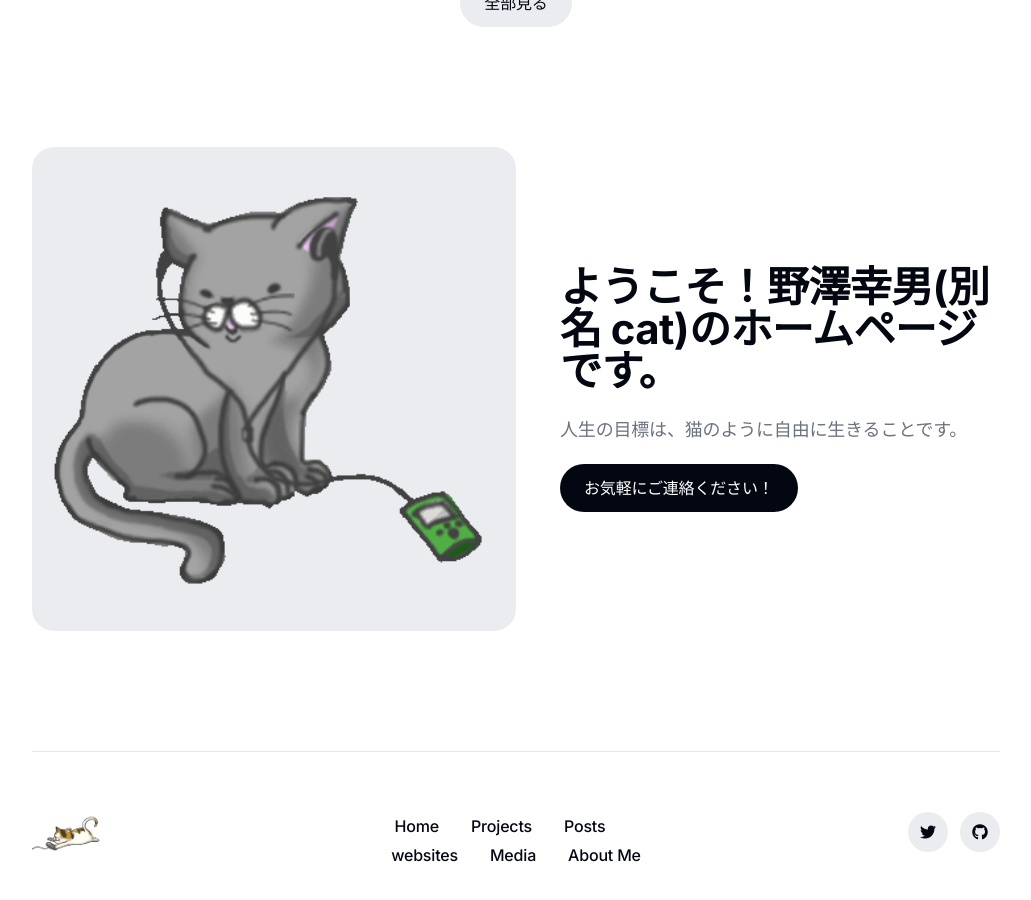
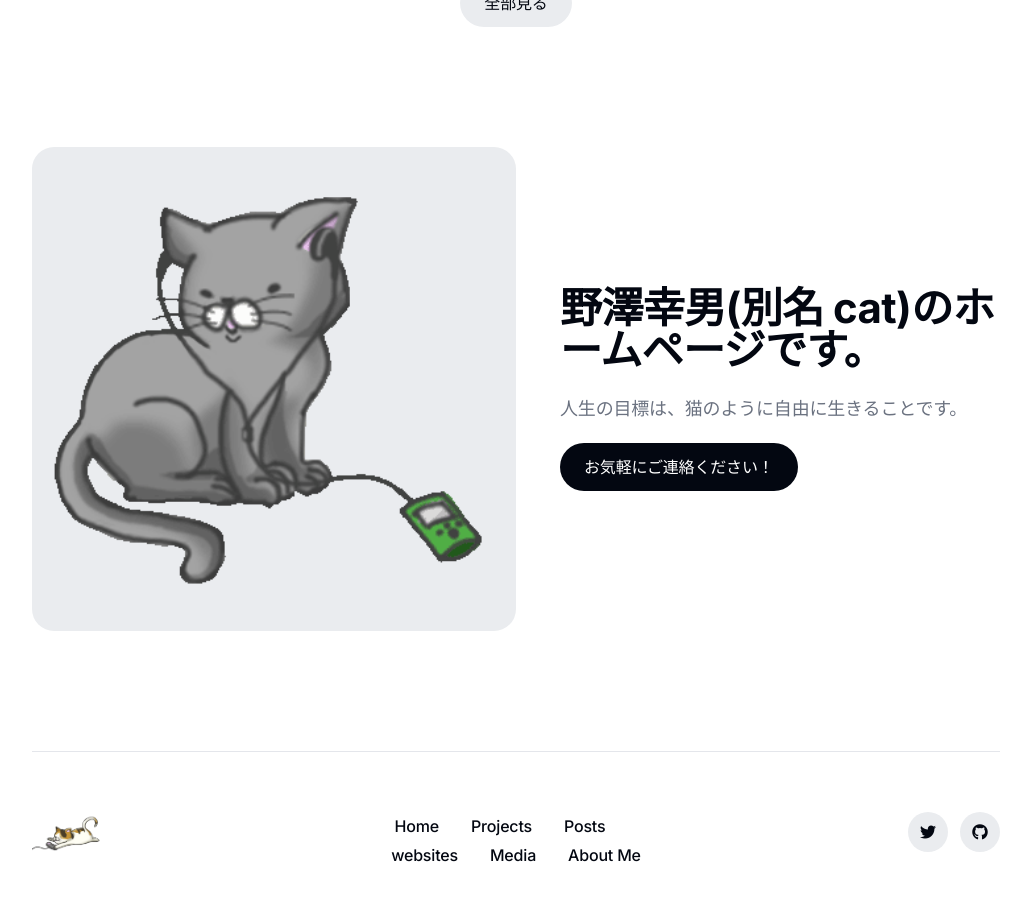
Before and after one commit to yncat/lp, a Jekyll site: the page built from index.html, in a window 1280 px wide and 900 px high, scrolled down 1413 px. Shown: the whole window, without its empty margins (124-1155 px from the left). Built offline with Jekyll 4.4.1, drawn with Linux system fonts in a browser that asks for light colours.

Commit message:
Adjust introduction line-break

```diff
--- a/_data/settings.yml
+++ b/_data/settings.yml
@@ -105,7 +105,7 @@ blog:
 # Author Section Settings
 author_section:
   enable: true
-  author_section_title: "ようこそ！野澤幸男(別名 cat)のホームページです。"
+  author_section_title: "野澤幸男(別名 cat)のホームページです。"
   author_section_description: 人生の目標は、猫のように自由に生きることです。
   author_section_image: "/images/cat_headphones.gif"
   author_section_image_alt: 猫がヘッドフォンを付けて音楽に乗っている
```
